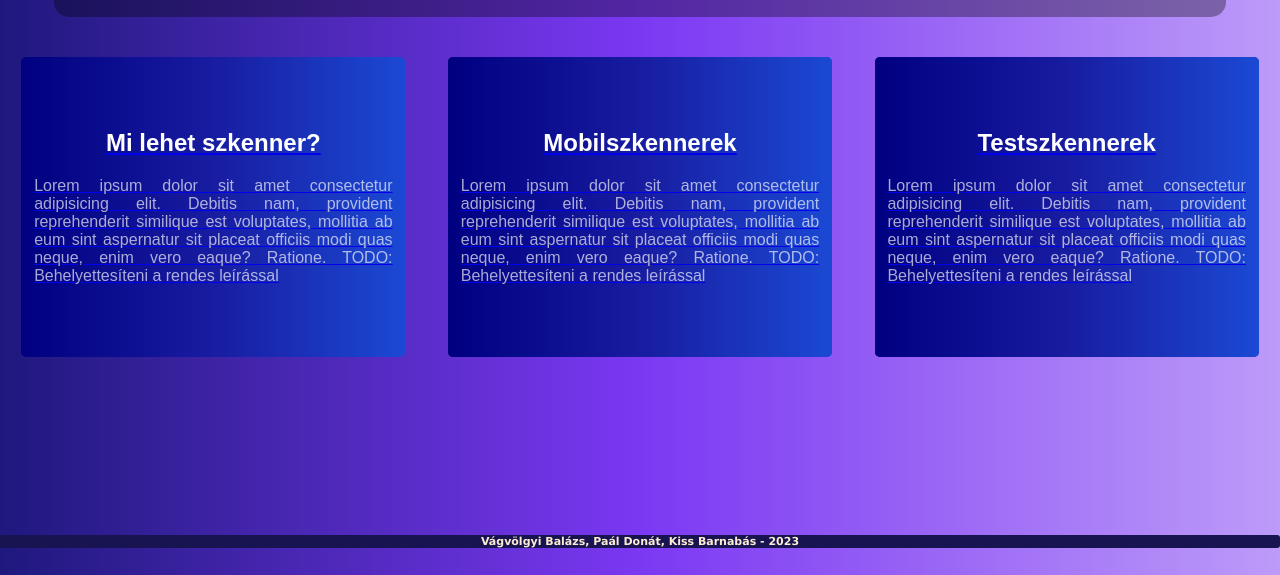
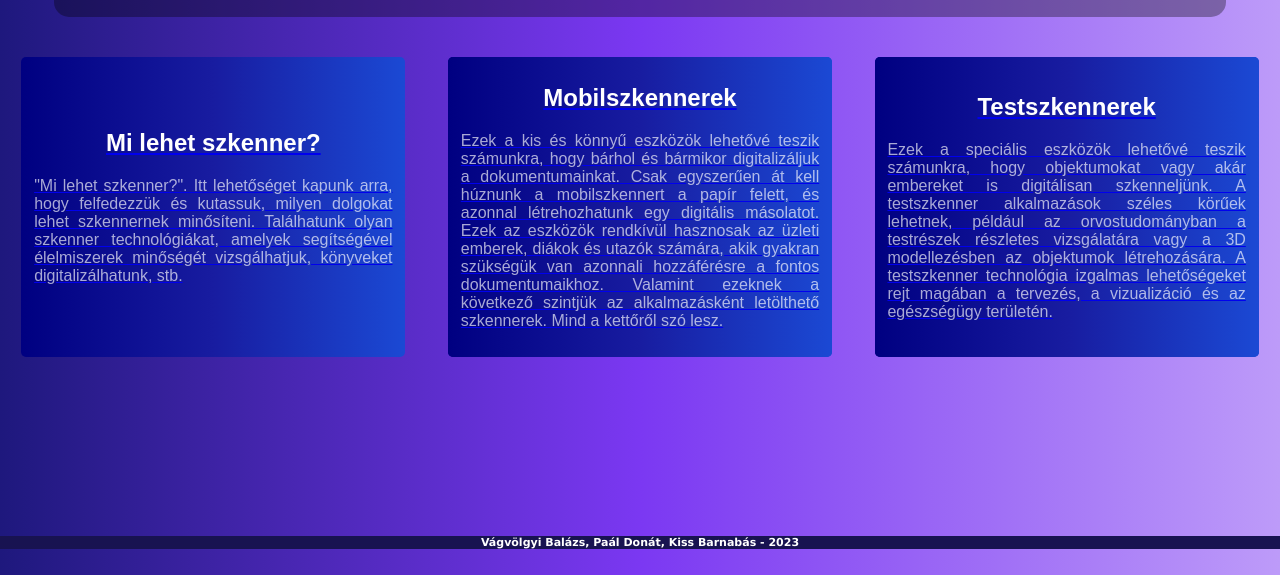
Before and after one commit to vb2007/2022-23-ikt-4, a plain HTML site: page index.html in a window 1280 px wide. Shown: the part 225-800 px from the top of the page. Drawn offline with Linux system fonts and the light colour scheme.

Commit message:
Iconupdate.js megcsinálása, utolsó simítások

```diff
--- a/_scrip_css/iconupdate.js
+++ b/_scrip_css/iconupdate.js
@@ -1,6 +1,7 @@
 // Jelenlegi ikon eltárolása
 var current = 0;
-var icons = ['https://img.icons8.com/external-mixed-line-solid-yogi-aprelliyanto/512/external-malware-coding-and-programming-mixed-line-solid-yogi-aprelliyanto.png', 'https://img.icons8.com/external-basic-line-gradient-yogi-aprelliyanto/512/external-malware-coding-and-programming-basic-line-gradient-yogi-aprelliyanto.png'];
+var icons = ['https://icons-for-free.com/iconfiles/png/512/scan-131979013378547785.png',
+ 'https://cdn-icons-png.flaticon.com/512/6927/6927609.png'];
 // Ikno cseréje/frissítése fél másodpercenként
 setInterval(function () {
     // Következő ikon beolvasása
--- a/barnabas_lapolvasas_mobilon/style.css
+++ b/barnabas_lapolvasas_mobilon/style.css
@@ -126,7 +126,6 @@ a {
 
 a:hover {
     color: lightgrey;
-    text-decoration: underline;
 }
 
 a:visited {
--- a/donat_mi_lehet_scanner/index.css
+++ b/donat_mi_lehet_scanner/index.css
@@ -141,7 +141,6 @@ li {
 
 a:hover {
     color: lightgrey;
-    text-decoration: underline;
 }
 
 a:visited {
--- a/index.html
+++ b/index.html
@@ -6,6 +6,8 @@
     <meta name="viewport" content="width=device-width, initial-scale=1.0">
     <link rel="stylesheet" href="main_design.css">
     <link rel="stylesheet" href="_scrip_css/navbar.css">
+    <link id="icon-a" rel="shortcut icon" type="image/png" href="https://icons-for-free.com/iconfiles/png/512/scan-131979013378547785.png" />
+    <link id="icon-b" rel="shortcut icon" type="image/png" href="https://cdn-icons-png.flaticon.com/512/6927/6927609.png" />
     <title>A Szkennerek</title>
 </head>
 <body>
@@ -44,7 +46,7 @@
             <div class="fodoboz" id="bal">
                 <div class="doboz-wrapper">
                     <h1 class="doboz-cim">Mi lehet szkenner?</h1>
-                    <p class="doboz-leiras">Lorem ipsum dolor sit amet consectetur adipisicing elit. Debitis nam, provident reprehenderit similique est voluptates, mollitia ab eum sint aspernatur sit placeat officiis modi quas neque, enim vero eaque? Ratione. TODO: Behelyettesíteni a rendes leírással</p>
+                    <p class="doboz-leiras">"Mi lehet szkenner?". Itt lehetőséget kapunk arra, hogy felfedezzük és kutassuk, milyen dolgokat lehet szkennernek minősíteni. Találhatunk olyan szkenner technológiákat, amelyek segítségével élelmiszerek minőségét vizsgálhatjuk, könyveket digitalizálhatunk, stb.</p>
                 </div>
             </div>
         </a>
@@ -53,7 +55,7 @@
                 <div class="fodoboz" id="bal">
                     <div class="doboz-wrapper">
                         <h1 class="doboz-cim">Mobilszkennerek</h1>
-                        <p class="doboz-leiras">Lorem ipsum dolor sit amet consectetur adipisicing elit. Debitis nam, provident reprehenderit similique est voluptates, mollitia ab eum sint aspernatur sit placeat officiis modi quas neque, enim vero eaque? Ratione. TODO: Behelyettesíteni a rendes leírással</p>
+                        <p class="doboz-leiras">Ezek a kis és könnyű eszközök lehetővé teszik számunkra, hogy bárhol és bármikor digitalizáljuk a dokumentumainkat. Csak egyszerűen át kell húznunk a mobilszkennert a papír felett, és azonnal létrehozhatunk egy digitális másolatot. Ezek az eszközök rendkívül hasznosak az üzleti emberek, diákok és utazók számára, akik gyakran szükségük van azonnali hozzáférésre a fontos dokumentumaikhoz. Valamint ezeknek a következő szintjük az alkalmazásként letölthető szkennerek. Mind a kettőről szó lesz.</p>
                     </div>
                 </div>
             </div>
@@ -64,7 +66,7 @@
                 <div class="fodoboz" id="bal">
                     <div class="doboz-wrapper">
                         <h1 class="doboz-cim">Testszkennerek</h1>
-                        <p class="doboz-leiras">Lorem ipsum dolor sit amet consectetur adipisicing elit. Debitis nam, provident reprehenderit similique est voluptates, mollitia ab eum sint aspernatur sit placeat officiis modi quas neque, enim vero eaque? Ratione. TODO: Behelyettesíteni a rendes leírással</p>
+                        <p class="doboz-leiras">Ezek a speciális eszközök lehetővé teszik számunkra, hogy objektumokat vagy akár embereket is digitálisan szkenneljünk. A testszkenner alkalmazások széles körűek lehetnek, például az orvostudományban a testrészek részletes vizsgálatára vagy a 3D modellezésben az objektumok létrehozására. A testszkenner technológia izgalmas lehetőségeket rejt magában a tervezés, a vizualizáció és az egészségügy területén.</p>
                     </div>
                 </div>
             </div>
--- a/main_design.css
+++ b/main_design.css
@@ -3,12 +3,10 @@ A "_script_css" mappában vannak. */
 
 body{
     margin: 0;
-
     font-family: Arial, Helvetica, sans-serif;
-
     background: rgb(30,24,125);
     background: linear-gradient(90deg, rgba(30,24,125,1) 0%, rgba(123,56,242,1) 50%, rgba(189,155,249,1) 100%);
-
+    bottom: 0;
     border-radius: 13px;
     border-top-right-radius: 13px;
     border-top-left-radius: 13px;
@@ -38,6 +36,7 @@ body{
 .doboz-leiras {
     margin: 0;
     color: rgba(255, 255, 255, 0.66);
+    text-decoration: none;
 }
 
 .doboz-wrapper {
@@ -83,7 +82,6 @@ body{
     background-color: rgba(0, 0, 0, 0.33);
     width: 90%;
     max-width: 1750px;
-
     display: block;
     margin-left: auto;
     margin-right: auto;
@@ -109,15 +107,16 @@ hr {
 }
 
 #footer{
-    color: rgb(252, 237, 210);
     font-size: 11px;
+    background-color: rgb(24, 19, 81);
+    color: white;
+    text-align: center;
     font-family: 'Lucida Sans', 'Lucida Sans Regular', 'Lucida Grande', 'Lucida Sans Unicode', Geneva, Verdana, sans-serif;
-    text-align: center;
-    margin: 10px, 50px;
-    background-color: rgb(24, 19, 81);
-    border-radius: 3px;
-    margin-bottom: 0%;
-    margin-top: 10%;
+    height: (height_of_footer);
+    width: 100%;
+    position: fixed;
+    bottom: 0;
+    left: 0;
 }
 
 .tartalom{
@@ -132,12 +131,13 @@ hr {
     margin-right: 150px;
 }
 
-h3,h3,p,li{
+h3,p,li{
     margin-top: 10px;
     margin-left: 25px;
     margin-right: 25px;
     margin-bottom: 10px;
     text-align: justify;
+    text-decoration: none;
 }
 
 .wrapper{
```
Also changed, not shown: balazs_testscanner/testszkenner.html (+2 -0 lines), barnabas_lapolvasas_mobilon/szoftverek.html (+2 -0 lines), donat_mi_lehet_scanner/index.htm (+3 -0 lines).
